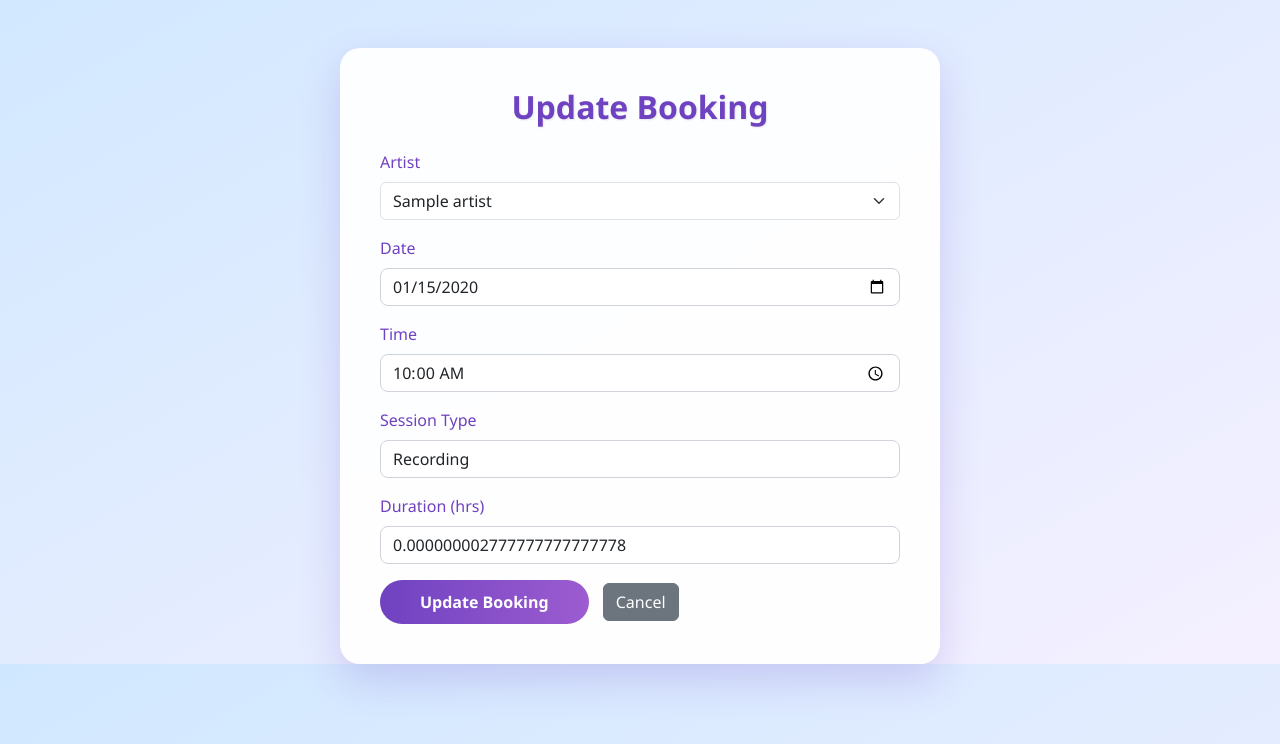
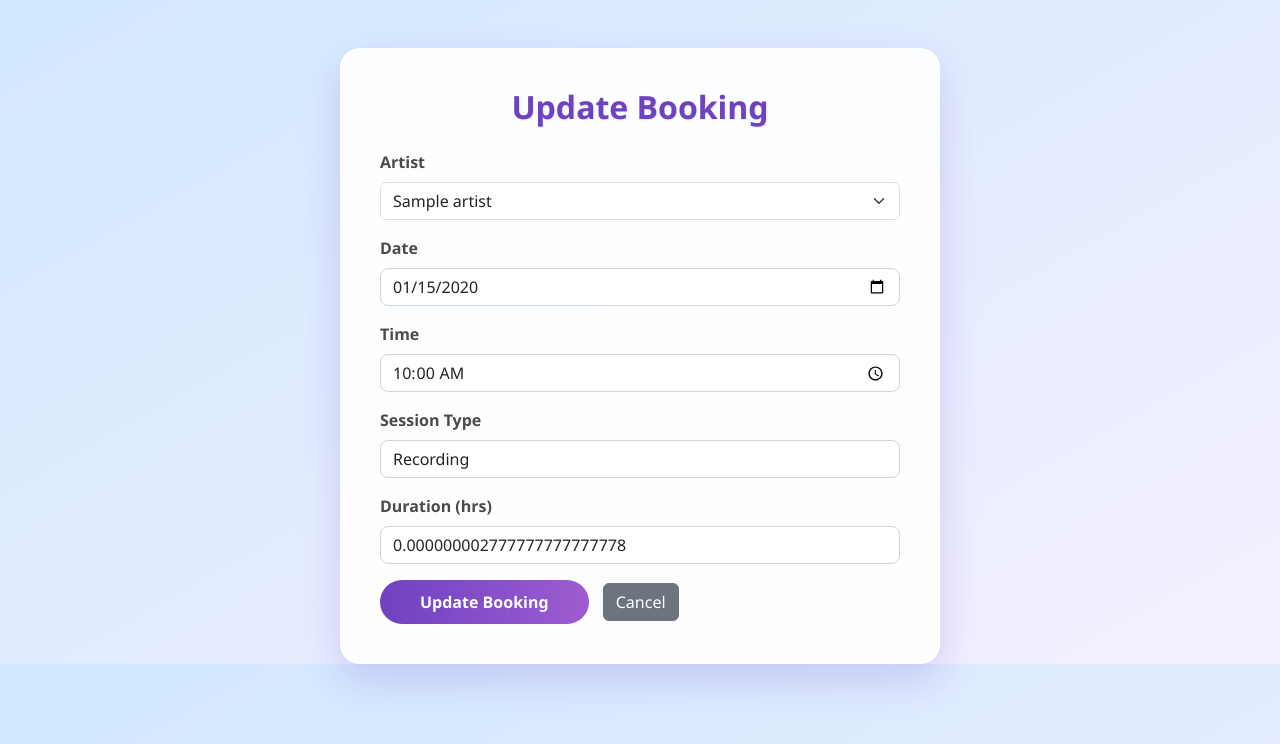
Before and after one commit to unaizrahma1/La-Reina-Recording-and-video-Studio, a Django app: page /booking/update/1/ in a window 1280 px wide. Shown: the part 56-800 px from the top of the page. Run offline with Django 5.2, Linux system fonts and the light colour scheme; tables that the repository leaves empty hold one stand-in row (values such as "Sample post").

Commit message:
color changed

```diff
--- a/la_reina_project/static/css/style.css
+++ b/la_reina_project/static/css/style.css
@@ -172,7 +172,7 @@ body.update-booking-page {
 }
 
 .update-booking-page .form-label {
-    color: #6f42c1;
+    color: #59339e
     font-weight: 500;
 }
 
```
